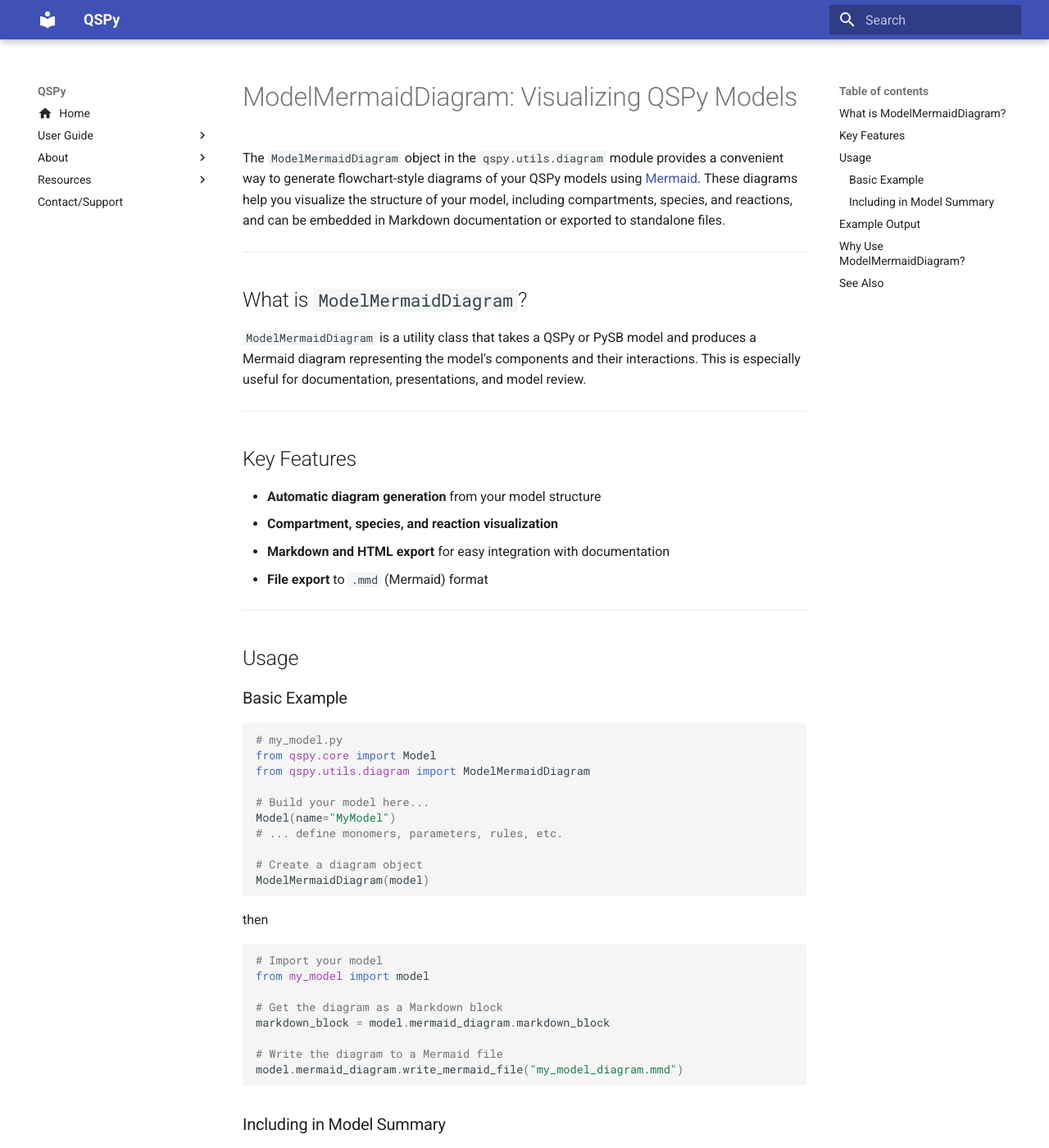
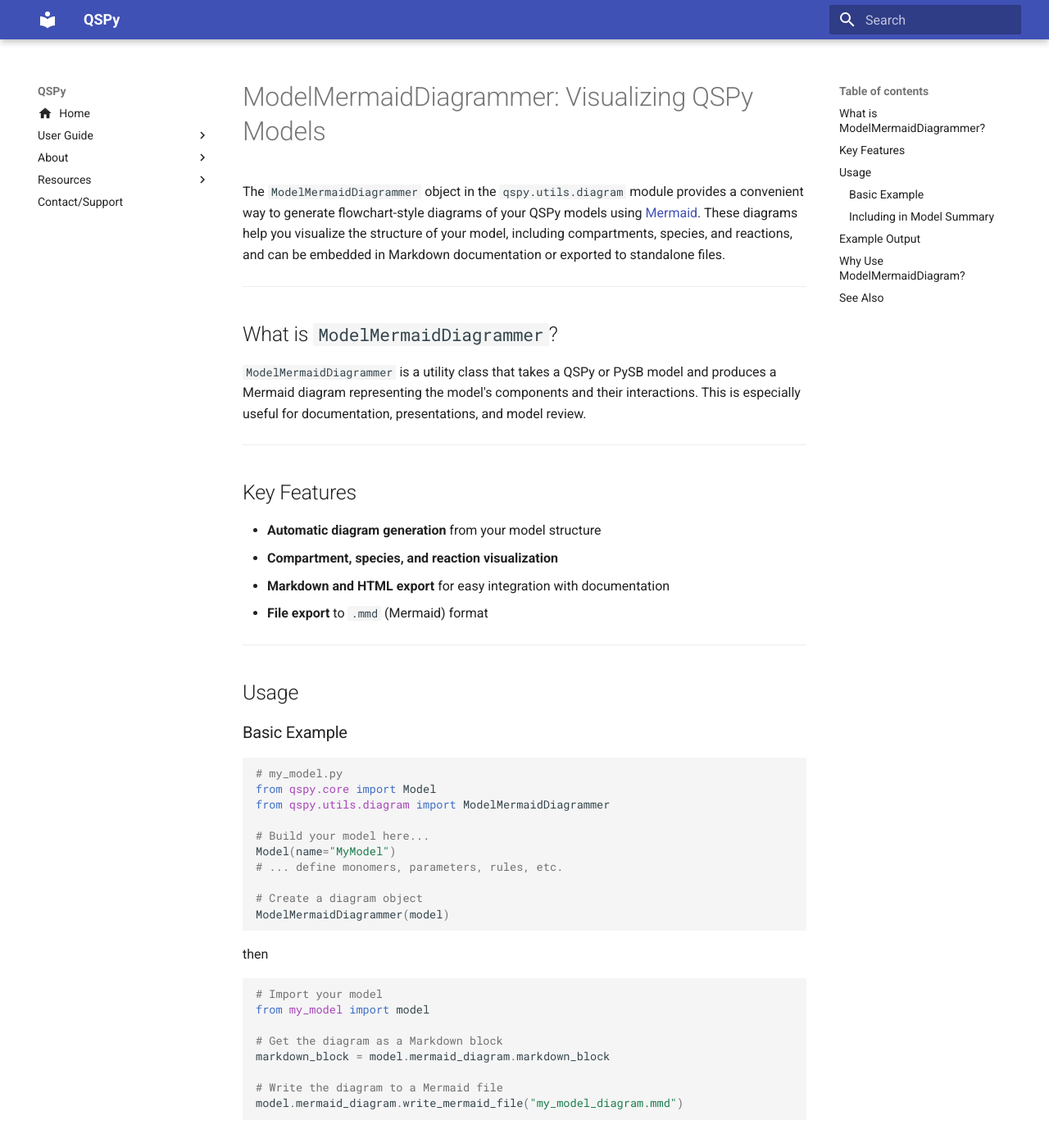
Before and after one commit to Borealis-BioModeling/qspy, an MkDocs documentation site: the page built from docs/model-diagram-generator.md, in a window 1280 px wide and 1400 px high. Shown: the whole window at 82% size. Built offline with MkDocs 1.6.1 and Material for MkDocs 9.7.7, drawn with Linux system fonts in a browser that asks for light colours; some of the changed text lies outside the part shown.

Commit message:
Fixed references to ModelMermaidDiagram to be ModelMermaidDeiagrammer

````diff
--- a/docs/model-diagram-generator.md
+++ b/docs/model-diagram-generator.md
@@ -1,12 +1,12 @@
-# ModelMermaidDiagram: Visualizing QSPy Models
+# ModelMermaidDiagrammer: Visualizing QSPy Models
 
-The `ModelMermaidDiagram` object in the `qspy.utils.diagram` module provides a convenient way to generate flowchart-style diagrams of your QSPy models using [Mermaid](https://mermaid-js.github.io/mermaid/). These diagrams help you visualize the structure of your model, including compartments, species, and reactions, and can be embedded in Markdown documentation or exported to standalone files.
+The `ModelMermaidDiagrammer` object in the `qspy.utils.diagram` module provides a convenient way to generate flowchart-style diagrams of your QSPy models using [Mermaid](https://mermaid-js.github.io/mermaid/). These diagrams help you visualize the structure of your model, including compartments, species, and reactions, and can be embedded in Markdown documentation or exported to standalone files.
 
 ---
 
-## What is `ModelMermaidDiagram`?
+## What is `ModelMermaidDiagrammer`?
 
-`ModelMermaidDiagram` is a utility class that takes a QSPy or PySB model and produces a Mermaid diagram representing the model's components and their interactions. This is especially useful for documentation, presentations, and model review.
+`ModelMermaidDiagrammer` is a utility class that takes a QSPy or PySB model and produces a Mermaid diagram representing the model's components and their interactions. This is especially useful for documentation, presentations, and model review.
 
 ---
 
@@ -26,14 +26,14 @@ The `ModelMermaidDiagram` object in the `qspy.utils.diagram` module provides a c
 ```python
 # my_model.py
 from qspy.core import Model
-from qspy.utils.diagram import ModelMermaidDiagram
+from qspy.utils.diagram import ModelMermaidDiagrammer
 
 # Build your model here...
 Model(name="MyModel")
 # ... define monomers, parameters, rules, etc.
 
 # Create a diagram object
-ModelMermaidDiagram(model)
+ModelMermaidDiagrammer(model)
 ```
 
 then
@@ -51,7 +51,7 @@ model.mermaid_diagram.write_mermaid_file("my_model_diagram.mmd")
 
 ### Including in Model Summary
 
-If you attach a `ModelMermaidDiagram` instance to your model as (`model.mermaid_diagram`), it will be automatically included in the output of `model.markdown_summary()`:
+If you attach a `ModelMermaidDiagrammer` instance to your model (as `model.mermaid_diagram`), it will be automatically included in the output of `model.markdown_summary()`:
 
 ---
 
````
Also changed, not shown: docs/model-summary-generator.md (+2 -2 lines).
